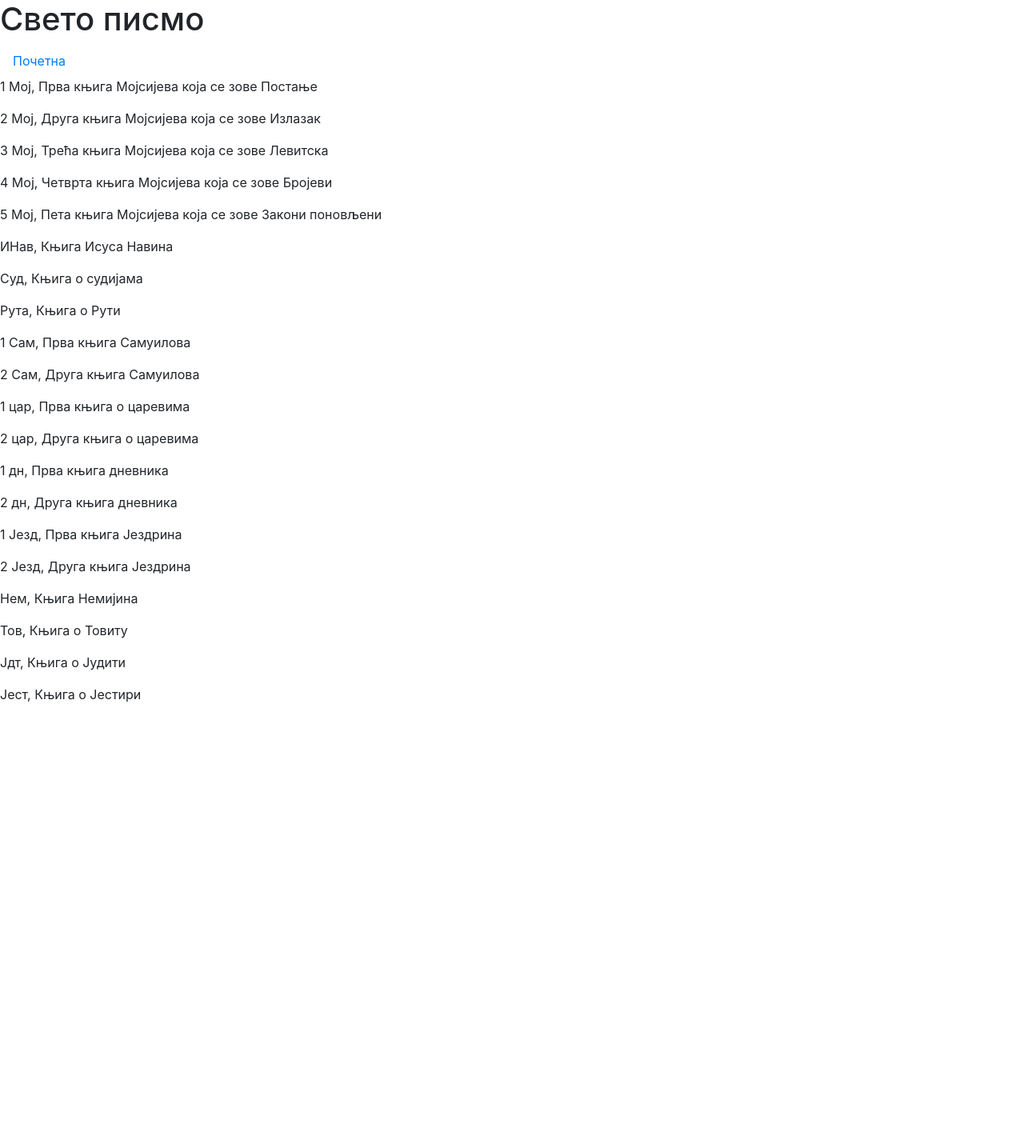
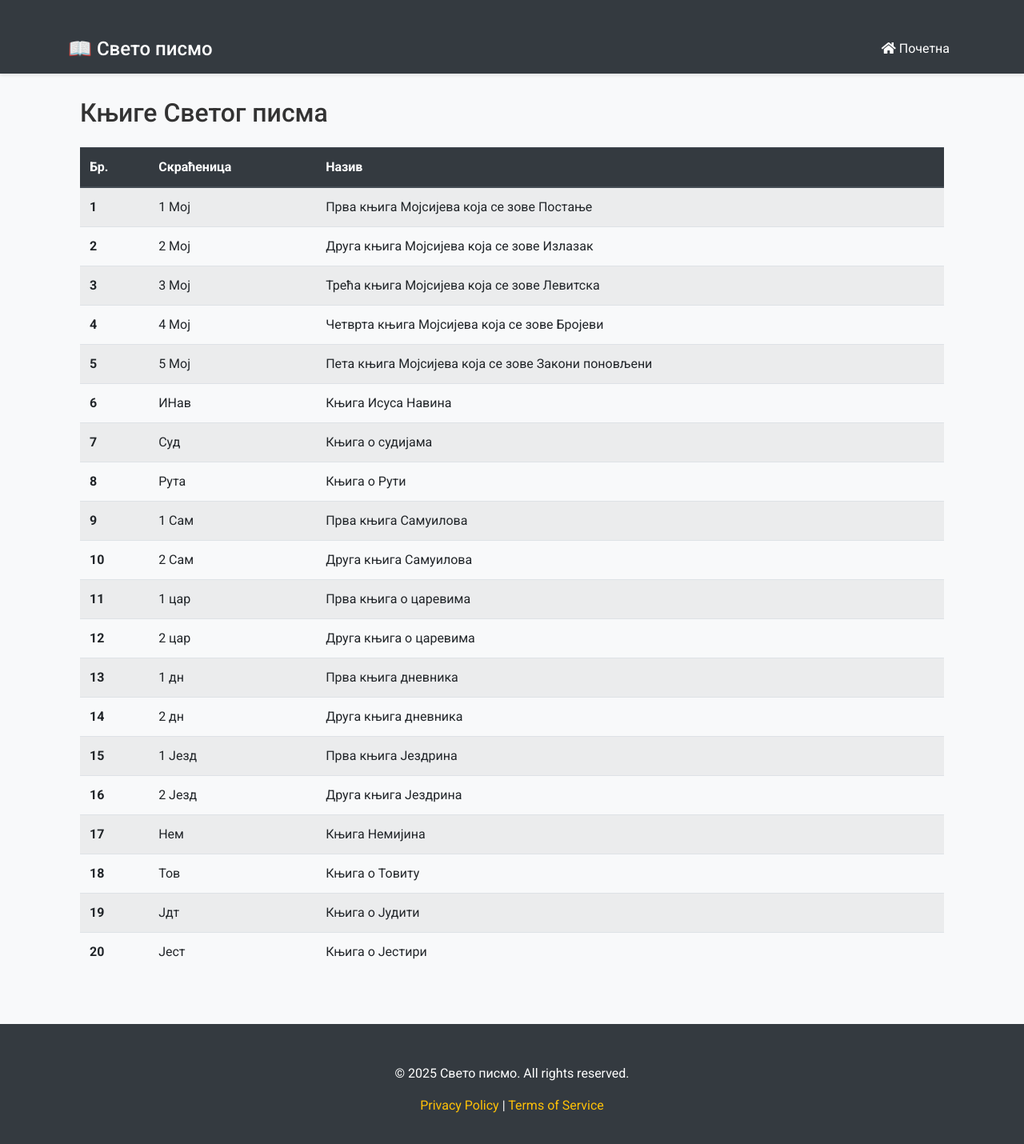
Before and after one commit to meeheey/bible-in-serbian, a Django app: template bible_in_serbian/web_page/templates/web_page/index.html in a window 1280 px wide. Shown: the whole page at 80% size. Before the commit the page ends 878 px from the top, so only its background shows below. Run offline with Django 4.2, Linux system fonts and the light colour scheme; the template is opened without the code that fills it: values that come from a table or form of the project are taken from there, others are empty; data comes from the database, SQL or seed files in the repository; some libraries are stand-ins or nearby versions.

Commit message:
Improve layout.html looks

```diff
--- a/bible_in_serbian/web_page/templates/web_page/index.html
+++ b/bible_in_serbian/web_page/templates/web_page/index.html
@@ -1,7 +1,27 @@
 {% extends "web_page/layout.html" %}
 
 {% block body %}
-{% for book in books %}
-<p>{{ book.acronym }}, {{ book.title }}</p>
-{% endfor %}
+<div class="container">
+    <h2 class="my-4">Књиге Светог писма</h2>
+    <div class="table-responsive">
+        <table class="table table-striped table-hover">
+            <thead class="thead-dark">
+                <tr>
+                    <th scope="col">Бр.</th>
+                    <th scope="col">Скраћеница</th>
+                    <th scope="col">Назив</th>
+                </tr>
+            </thead>
+            <tbody>
+                {% for book in books %}
+                <tr>
+                    <th scope="row">{{ forloop.counter }}</th>
+                    <td>{{ book.acronym }}</td>
+                    <td>{{ book.title }}</td>
+                </tr>
+                {% endfor %}
+            </tbody>
+        </table>
+    </div>
+</div>
 {% endblock %}
--- a/bible_in_serbian/web_page/templates/web_page/layout.html
+++ b/bible_in_serbian/web_page/templates/web_page/layout.html
@@ -1,22 +1,94 @@
 {% load static %}
 
 <!DOCTYPE html>
-<html lang="en">
+<html lang="sr">
 <head>
+    <meta charset="UTF-8">
+    <meta name="viewport" content="width=device-width, initial-scale=1.0">
     <title>{% block title %}Свето писмо{% endblock %}</title>
     <link rel="stylesheet" href="https://stackpath.bootstrapcdn.com/bootstrap/4.4.1/css/bootstrap.min.css" integrity="sha384-Vkoo8x4CGsO3+Hhxv8T/Q5PaXtkKtu6ug5TOeNV6gBiFeWPGFN9MuhOf23Q9Ifjh" crossorigin="anonymous">
-        <link href="{% static 'auctions/styles.css' %}" rel="stylesheet">
+    <link href="https://fonts.googleapis.com/css2?family=Roboto:wght@300;400;500;700&display=swap" rel="stylesheet">
+    <link rel="stylesheet" href="https://cdnjs.cloudflare.com/ajax/libs/font-awesome/5.15.4/css/all.min.css">
+    <style>
+        body {
+            font-family: 'Roboto', sans-serif;
+            background-color: #f8f9fa;
+            color: #333;
+        }
+        .navbar {
+            background-color: #343a40;
+            box-shadow: 0 2px 4px rgba(0, 0, 0, 0.1);
+        }
+        .navbar-brand {
+            font-size: 1.5rem;
+            font-weight: 500;
+            color: #fff !important;
+        }
+        .navbar-nav .nav-link {
+            color: #fff !important;
+            font-weight: 400;
+            margin-left: 20px;
+        }
+        .navbar-nav .nav-link:hover {
+            color: #ffc107 !important;
+        }
+        .container {
+            margin-top: 30px;
+        }
+        h1 {
+            font-size: 2.5rem;
+            font-weight: 700;
+            color: #343a40;
+            margin-bottom: 20px;
+        }
+        .footer {
+            background-color: #343a40;
+            color: #fff;
+            padding: 20px 0;
+            text-align: center;
+            margin-top: 50px;
+        }
+        .footer a {
+            color: #ffc107;
+            text-decoration: none;
+        }
+        .footer a:hover {
+            text-decoration: underline;
+        }
+    </style>
 </head>
 <body>
-        <h1>Свето писмо</h1>
+    <nav class="navbar navbar-expand-lg navbar-dark">
+        <div class="container">
+            <a class="navbar-brand" href="{% url 'index' %}">📖 Свето писмо</a>
+            <button class="navbar-toggler" type="button" data-toggle="collapse" data-target="#navbarNav" aria-controls="navbarNav" aria-expanded="false" aria-label="Toggle navigation">
+                <span class="navbar-toggler-icon"></span>
+            </button>
+            <div class="collapse navbar-collapse" id="navbarNav">
+                <ul class="navbar-nav ml-auto">
+                    <li class="nav-item">
+                        <a class="nav-link" href="{% url 'index' %}"><i class="fas fa-home"></i> Почетна</a>
+                    </li>
+                    <!-- Add more navigation items here -->
+                </ul>
+            </div>
+        </div>
+    </nav>
 
-        <ul class="nav">
-            <li class="nav-item">
-                <a class="nav-link" href="{% url 'index' %}">Почетна</a>
-            </li>
-        </ul>
-
+    <div class="container">
         {% block body %}
         {% endblock %}
+    </div>
+
+    <footer class="footer">
+        <div class="container">
+            <p>&copy; 2025 Свето писмо. All rights reserved.</p>
+            <p><a href="#">Privacy Policy</a> | <a href="#">Terms of Service</a></p>
+        </div>
+    </footer>
+
+    <script src="https://code.jquery.com/jquery-3.4.1.slim.min.js" integrity="sha384-J6qa4849blE2+poT4WnyKhv5vZF5SrPo0iEjwBvKU7imGFAV0wwj1yYfoRSJoZ+n" crossorigin="anonymous"></script>
+    <script src="https://cdn.jsdelivr.net/npm/@popperjs/core@2.9.2/dist/umd/popper.min.js" integrity="sha384-IQsoLXl5PILFhosVNubq5LC7Qb9DXgDA9i+tQ8Zj3iwWAwPtgFTxbJ8NT4GN1R8p" crossorigin="anonymous"></script>
+    <script src="https://stackpath.bootstrapcdn.com/bootstrap/4.4.1/js/bootstrap.min.js" integrity="sha384-wfSDF2E50Y2D1uUdj0O3uMBJnjuUD4Ih7YwaYd1iqfktj0Uod8GCExl3Og8ifwB6" crossorigin="anonymous"></script>
 </body>
 </html>
```
Lines whose indentation alone changed are shown as unchanged.
